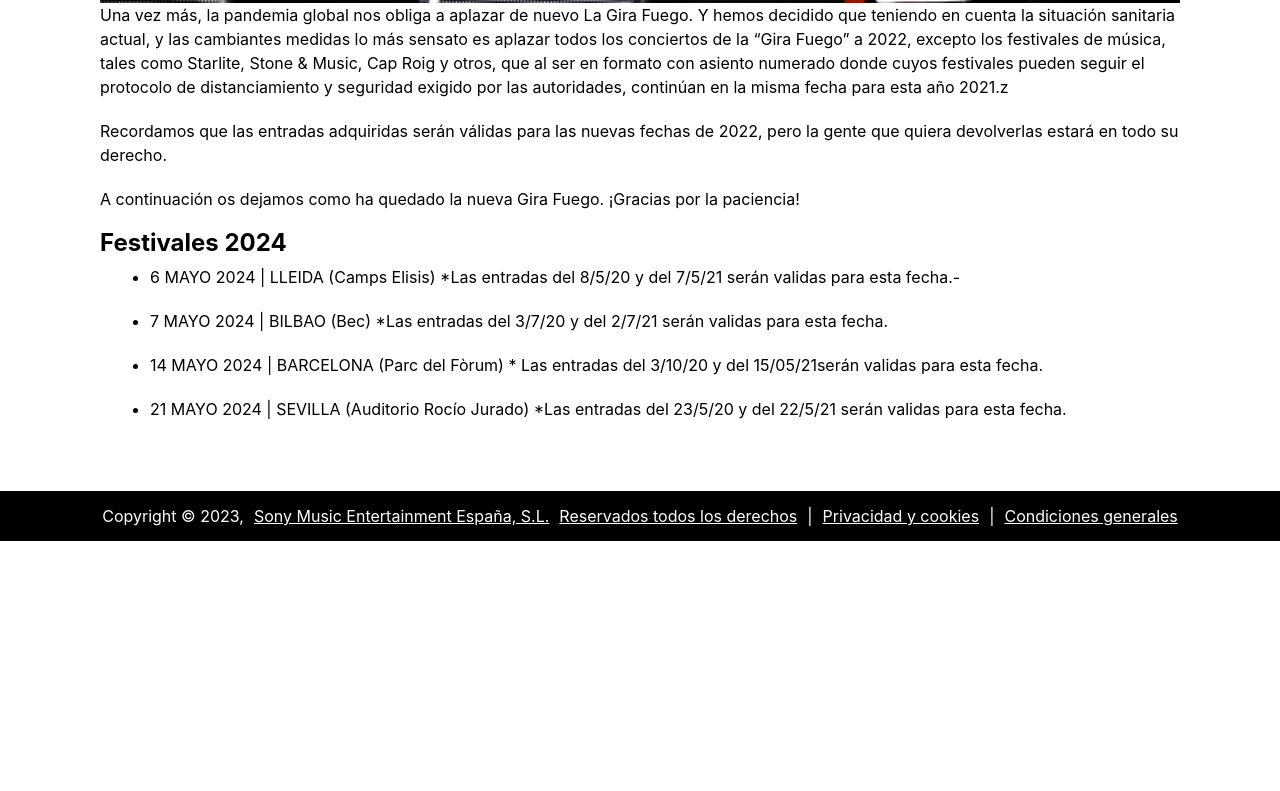
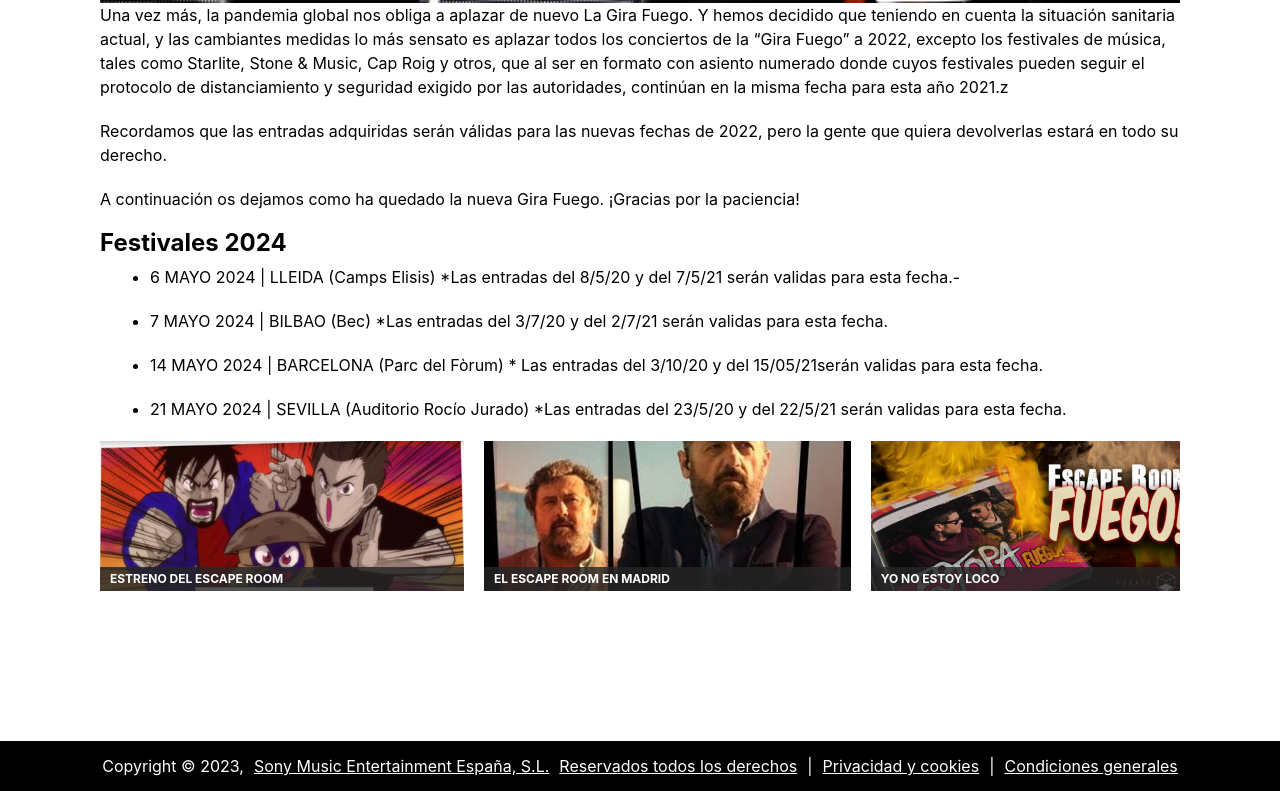
Before and after one commit to pakitof/pec2-html-css-I, a website built with Parcel: page src/detalle.html in a window 1280 px wide. Shown: the part 595-1386 px from the top of the page. Before the commit the page ends 1136 px from the top, so only its background shows below. Built offline with nearby package versions, Linux system fonts and the light colour scheme.

Commit message:
Creando articulos relacionados en el apartado Detalles

```diff
--- a/src/assets/styles/layouts/_detalle.scss
+++ b/src/assets/styles/layouts/_detalle.scss
@@ -1,7 +1,13 @@
+.contenido-detalle {
+  padding: 50px 100px;
+}
+
 .detalle-articulo {
   display: flex;
-  padding: 50px 100px;
   flex-direction: column;
+  @media (max-width: 850px) {
+    font-size: 12px;
+  }
 }
 
 .detalle-articulo-h1 {
@@ -18,9 +24,59 @@
 }
 
 .detalle-articulo-list {
-    padding-left: 50px;
+  padding-left: 50px;
+
+  @media (max-width: 850px) {
+    padding-left: 0;
+    font-size: 12px;
+  }
 }
 
 .detalle-articulo-list-item {
-    margin-bottom: 20px;
+  margin-bottom: 20px;
 }
+
+.detalle-articulo-articulos-relacionados {
+  width: 100%;
+  display: flex;
+  justify-content: center;
+  gap: 20px;
+  margin-bottom: 100px;
+
+  @media (max-width: 850px) {
+    flex-direction: column;
+  }
+}
+
+.otro-articulo-enlace {
+  height: 150px;
+  display: flex;
+  align-items: flex-end;
+
+  text-decoration: none;
+  color: white;
+}
+
+.otro-articulo {
+  flex-grow: 1;
+  background-repeat: no-repeat;
+  background-size: cover;
+}
+
+.otro-articulo:first-child {
+  background-image: url(../images/otro-articulo-1.jpg);
+}
+.otro-articulo:nth-child(2) {
+  background-image: url(../images/otro-articulo-2.jpg);
+}
+.otro-articulo:last-child {
+  background-image: url(../images/otro-articulo-3.png);
+}
+
+.otro-articulo-subtitle {
+    width: 100%;
+  font-size: 12px;
+  padding-left: 10px;
+  text-transform: uppercase;
+  background-color: rgba(38, 38, 38, 0.8);
+}
--- a/src/detalle.html
+++ b/src/detalle.html
@@ -15,8 +15,11 @@
   <body>
     <include src="views/menu.html"></include>
 
+    <div class="contenido-detalle">
       <article class="detalle-articulo">
-      <h1 class="detalle-articulo-h1">Estopa aplaza su "gira fuego" a 2024</h1>
+        <h1 class="detalle-articulo-h1">
+          Estopa aplaza su "gira fuego" a 2024
+        </h1>
         <img
           src="./assets/images/articulo-3.png"
           alt="articulo 3"
@@ -27,11 +30,11 @@
           Una vez más, la pandemia global nos obliga a aplazar de nuevo La Gira
           Fuego. Y hemos decidido que teniendo en cuenta la situación sanitaria
           actual, y las cambiantes medidas lo más sensato es aplazar todos los
-        conciertos de la “Gira Fuego” a 2022, excepto los festivales de música,
-        tales como Starlite, Stone & Music, Cap Roig y otros, que al ser en
-        formato con asiento numerado donde cuyos festivales pueden seguir el
-        protocolo de distanciamiento y seguridad exigido por las autoridades,
-        continúan en la misma fecha para esta año 2021.z
+          conciertos de la “Gira Fuego” a 2022, excepto los festivales de
+          música, tales como Starlite, Stone & Music, Cap Roig y otros, que al
+          ser en formato con asiento numerado donde cuyos festivales pueden
+          seguir el protocolo de distanciamiento y seguridad exigido por las
+          autoridades, continúan en la misma fecha para esta año 2021.z
         </p>
         <p class="detalle-articulo-parrafo">
           Recordamos que las entradas adquiridas serán válidas para las nuevas
@@ -39,8 +42,8 @@
           derecho.
         </p>
         <p class="detalle-articulo-parrafo">
-        A continuación os dejamos como ha quedado la nueva Gira Fuego. ¡Gracias
-        por la paciencia!
+          A continuación os dejamos como ha quedado la nueva Gira Fuego.
+          ¡Gracias por la paciencia!
         </p>
 
         <h2 class="detalle-articulo-list-titulo">Festivales 2024</h2>
@@ -51,12 +54,12 @@
             7/5/21 serán validas para esta fecha.-
           </li>
           <li class="detalle-articulo-list-item">
-          7 MAYO 2024 | BILBAO (Bec) *Las entradas del 3/7/20 y del 2/7/21 serán
-          validas para esta fecha.
+            7 MAYO 2024 | BILBAO (Bec) *Las entradas del 3/7/20 y del 2/7/21
+            serán validas para esta fecha.
           </li>
           <li class="detalle-articulo-list-item">
-          14 MAYO 2024 | BARCELONA (Parc del Fòrum) * Las entradas del 3/10/20 y
-          del 15/05/21serán validas para esta fecha.
+            14 MAYO 2024 | BARCELONA (Parc del Fòrum) * Las entradas del 3/10/20
+            y del 15/05/21serán validas para esta fecha.
           </li>
           <li class="detalle-articulo-list-item">
             21 MAYO 2024 | SEVILLA (Auditorio Rocío Jurado) *Las entradas del
@@ -65,6 +68,25 @@
         </ul>
       </article>
 
+      <div class="detalle-articulo-articulos-relacionados">
+        <article class="otro-articulo">
+          <a href="#" class="otro-articulo-enlace">
+            <h2 class="otro-articulo-subtitle">estreno del escape room</h2>
+          </a>
+        </article>
+        <article class="otro-articulo">
+          <a href="#" class="otro-articulo-enlace">
+            <h2 class="otro-articulo-subtitle">El escape room en madrid</h2>
+          </a>
+        </article>
+        <article class="otro-articulo">
+          <a href="#" class="otro-articulo-enlace">
+            <h2 class="otro-articulo-subtitle">Yo no estoy loco</h2>
+          </a>
+        </article>
+      </div>
+    </div>
+
     <include src="views/footer.html"></include>
   </body>
 </html>
```
Also changed, not shown: src/assets/images/otro-articulo-1.jpg (added), src/assets/images/otro-articulo-2.jpg (added), src/assets/images/otro-articulo-3.png (added). Lines whose indentation alone changed are shown as unchanged.
